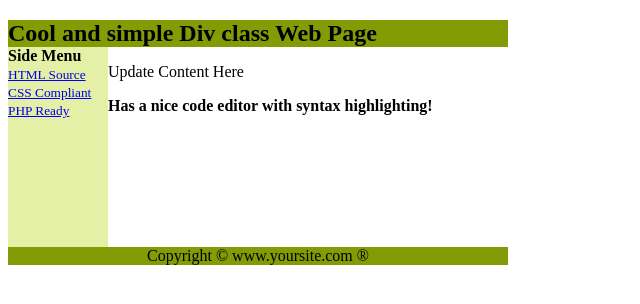
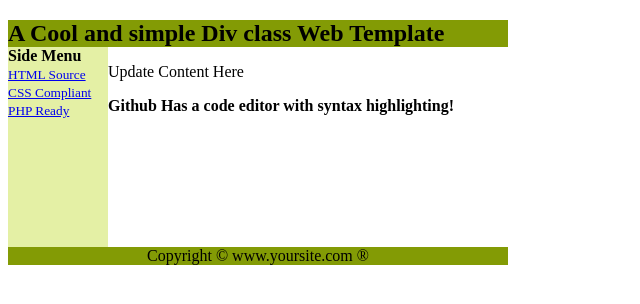
Before and after one commit to GPENT-us/gpe, a plain HTML site: page index.htm in a window 1280 px wide. Shown: the whole page, without its empty margins (0-640 px from the left). Drawn offline with Linux system fonts and the light colour scheme.

Commit message:
Updated Text

```diff
--- a/index.htm
+++ b/index.htm
@@ -11,7 +11,7 @@
 
 <!-- Header Start -->
 <div id="header" style="background-color:#839B05;">
-<h2 style="margin-bottom:0;">Cool and simple Div class Web Page</h2></div>
+<h2 style="margin-bottom:0;">A Cool and simple Div class Web Template</h2></div>
 <!-- Header End -->
 
 <!-- Side Menu Start -->
@@ -26,7 +26,7 @@
 <!-- Content Start -->
 <div id="content" style="background-color:#FFFFFF;height:200px;width:400px;float:left;">
 <p>Update Content Here</p>
-<p><strong>Has a nice code editor with syntax highlighting!</strong></p>
+<p><strong>Github Has a code editor with syntax highlighting!</strong></p>
 </div>
 <!-- Content End -->
 
```
